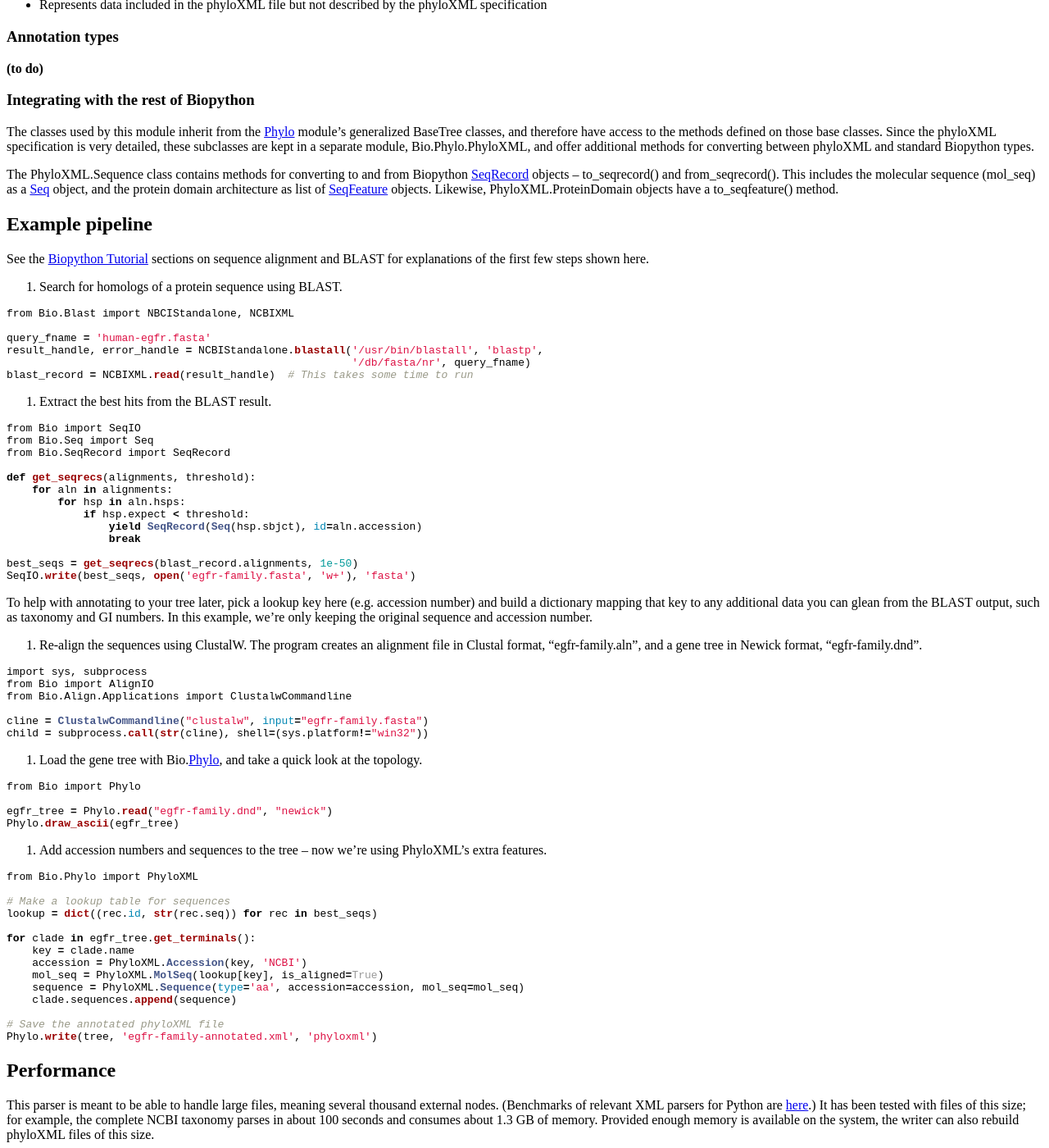
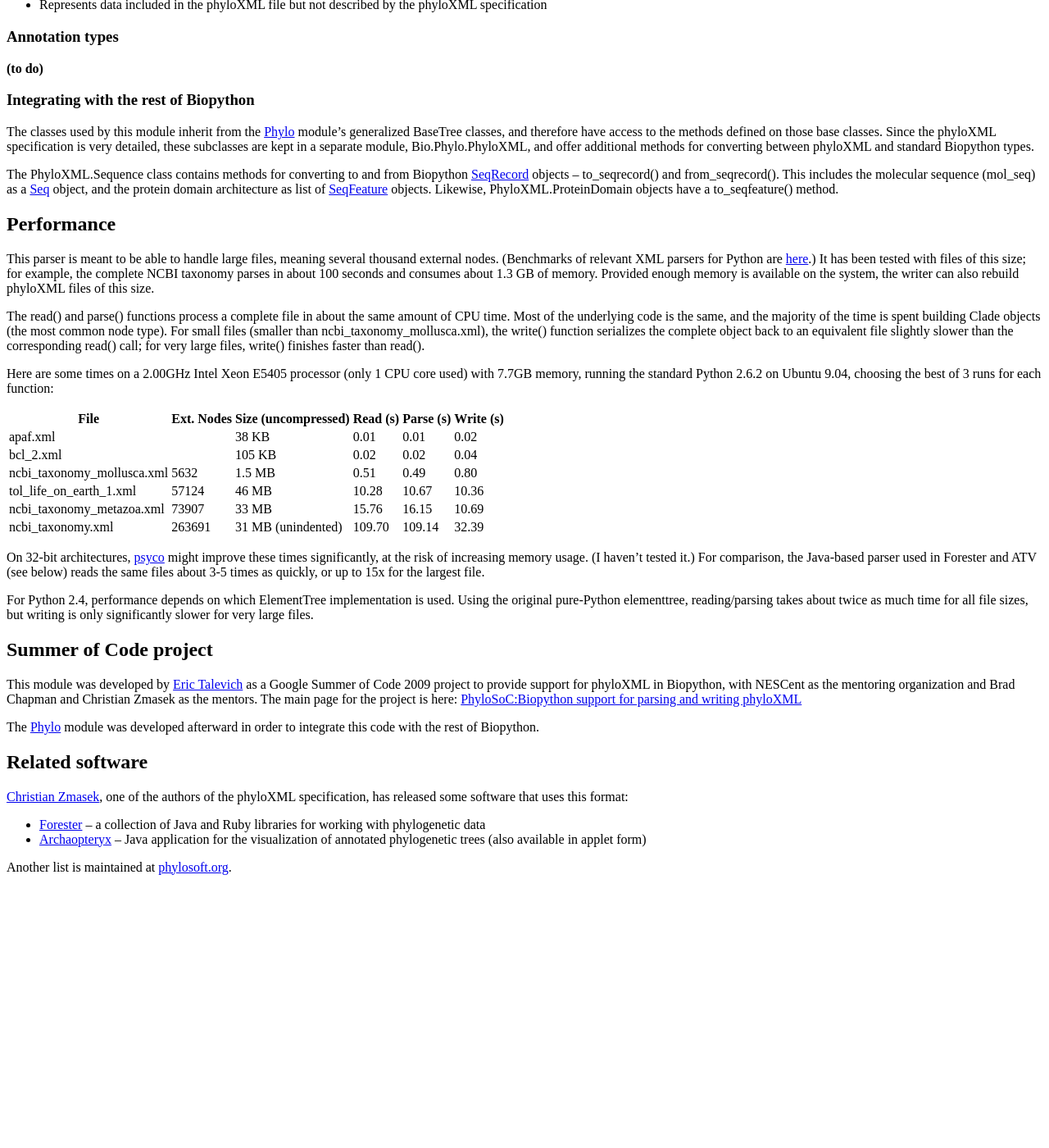
Before and after one commit to biopython/biopython.github.io, a Jekyll site: the page built from wiki/PhyloXML.md, in a window 1280 px wide and 1400 px high, scrolled down 2997 px. Shown: the whole window at 82% size. Built offline with Jekyll 4.4.1, drawn with Linux system fonts in a browser that asks for light colours; after the commit the page ends 4080 px from its top, so only the background shows below that.

Commit message:
/* Example pipeline */ Moved this section to the main Phylo page

````diff
--- a/wiki/PhyloXML.md
+++ b/wiki/PhyloXML.md
@@ -263,92 +263,6 @@ as a [Seq](Seq "wikilink") object, and the protein domain architecture
 as list of [SeqFeature](SeqFeature "wikilink") objects. Likewise,
 PhyloXML.ProteinDomain objects have a to\_seqfeature() method.
 
-Example pipeline
-----------------
-
-See the [Biopython
-Tutorial](http://biopython.org/DIST/docs/tutorial/Tutorial.html)
-sections on sequence alignment and BLAST for explanations of the first
-few steps shown here.
-
-1. Search for homologs of a protein sequence using BLAST.
-
-``` python
-from Bio.Blast import NBCIStandalone, NCBIXML
-
-query_fname = 'human-egfr.fasta'
-result_handle, error_handle = NCBIStandalone.blastall('/usr/bin/blastall', 'blastp',
-                                                      '/db/fasta/nr', query_fname)
-blast_record = NCBIXML.read(result_handle)  # This takes some time to run
-```
-
-2. Extract the best hits from the BLAST result.
-
-``` python
-from Bio import SeqIO
-from Bio.Seq import Seq
-from Bio.SeqRecord import SeqRecord
-
-def get_seqrecs(alignments, threshold):
-    for aln in alignments:
-        for hsp in aln.hsps:
-            if hsp.expect < threshold:
-                yield SeqRecord(Seq(hsp.sbjct), id=aln.accession)
-                break
-
-best_seqs = get_seqrecs(blast_record.alignments, 1e-50)
-SeqIO.write(best_seqs, open('egfr-family.fasta', 'w+'), 'fasta')
-```
-
-To help with annotating to your tree later, pick a lookup key here (e.g.
-accession number) and build a dictionary mapping that key to any
-additional data you can glean from the BLAST output, such as taxonomy
-and GI numbers. In this example, we're only keeping the original
-sequence and accession number.
-
-3. Re-align the sequences using ClustalW. The program creates an
-alignment file in Clustal format, "egfr-family.aln", and a gene tree in
-Newick format, "egfr-family.dnd".
-
-``` python
-import sys, subprocess
-from Bio import AlignIO
-from Bio.Align.Applications import ClustalwCommandline
-
-cline = ClustalwCommandline("clustalw", input="egfr-family.fasta")
-child = subprocess.call(str(cline), shell=(sys.platform!="win32"))
-```
-
-4. Load the gene tree with Bio.[Phylo](Phylo "wikilink"), and take a
-quick look at the topology.
-
-``` python
-from Bio import Phylo
-
-egfr_tree = Phylo.read("egfr-family.dnd", "newick")
-Phylo.draw_ascii(egfr_tree)
-```
-
-5. Add accession numbers and sequences to the tree -- now we're using
-PhyloXML's extra features.
-
-``` python
-from Bio.Phylo import PhyloXML
-
-# Make a lookup table for sequences
-lookup = dict((rec.id, str(rec.seq)) for rec in best_seqs)
-
-for clade in egfr_tree.get_terminals():
-    key = clade.name
-    accession = PhyloXML.Accession(key, 'NCBI')
-    mol_seq = PhyloXML.MolSeq(lookup[key], is_aligned=True)
-    sequence = PhyloXML.Sequence(type='aa', accession=accession, mol_seq=mol_seq)
-    clade.sequences.append(sequence)
-
-# Save the annotated phyloXML file
-Phylo.write(tree, 'egfr-family-annotated.xml', 'phyloxml')
-```
-
 Performance
 -----------
 
````
Also changed, not shown: 1 other file.
